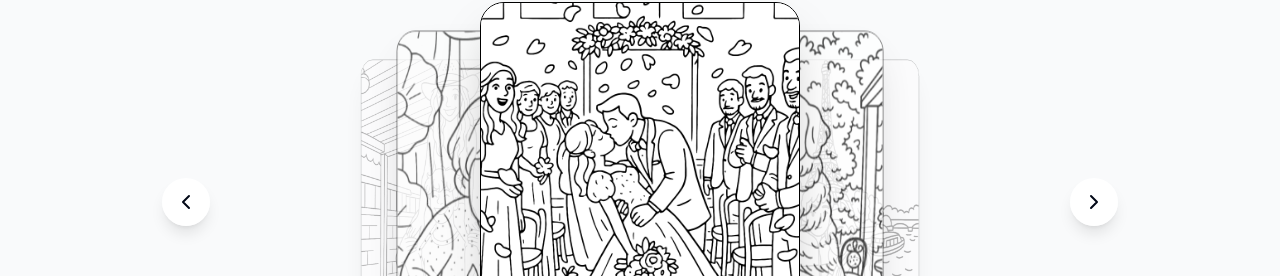
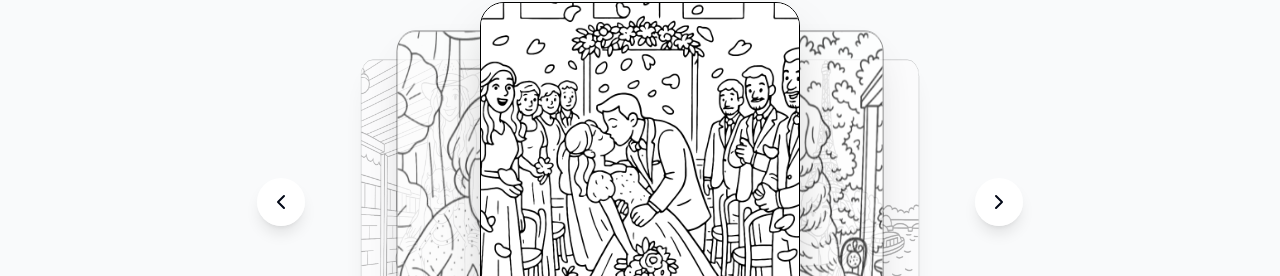
Before and after one commit to Lekdoblack-IA/colora-oficial, a React (Vite) app: page / in a window 1280 px wide. Shown: the part 1076-1352 px from the top of the page. Built offline with nearby package versions, Linux system fonts and the light colour scheme.

Commit message:
Visual edit in Lovable
Edited UI in Lovable

```diff
--- a/src/components/gallery/GalleryControls.tsx
+++ b/src/components/gallery/GalleryControls.tsx
@@ -8,11 +8,11 @@ const GalleryControls = ({
   onNext
 }: GalleryControlsProps) => {
   return <>
-      <button onClick={onPrevious} className="absolute left-4 top-1/2 -translate-y-1/2 bg-white/90 hover:bg-white rounded-full p-3 shadow-lg transition-all duration-300 hover:scale-110 z-10 mx-[130px]">
+      <button onClick={onPrevious} className="absolute left-4 top-1/2 -translate-y-1/2 bg-white/90 hover:bg-white rounded-full p-3 shadow-lg transition-all duration-300 hover:scale-110 z-10 mx-[225px]">
         <ChevronLeft className="w-6 h-6" />
       </button>
 
-      <button onClick={onNext} className="absolute right-4 top-1/2 -translate-y-1/2 bg-white/90 hover:bg-white rounded-full p-3 shadow-lg transition-all duration-300 hover:scale-110 z-10 mx-[130px] my-0">
+      <button onClick={onNext} className="absolute right-4 top-1/2 -translate-y-1/2 bg-white/90 hover:bg-white rounded-full p-3 shadow-lg transition-all duration-300 hover:scale-110 z-10 my-0 mx-[225px]">
         <ChevronRight className="w-6 h-6" />
       </button>
     </>;
```
